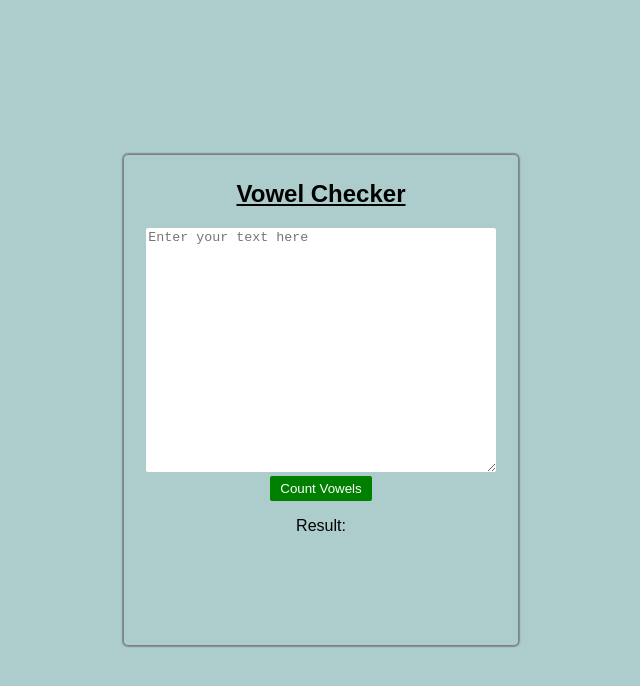
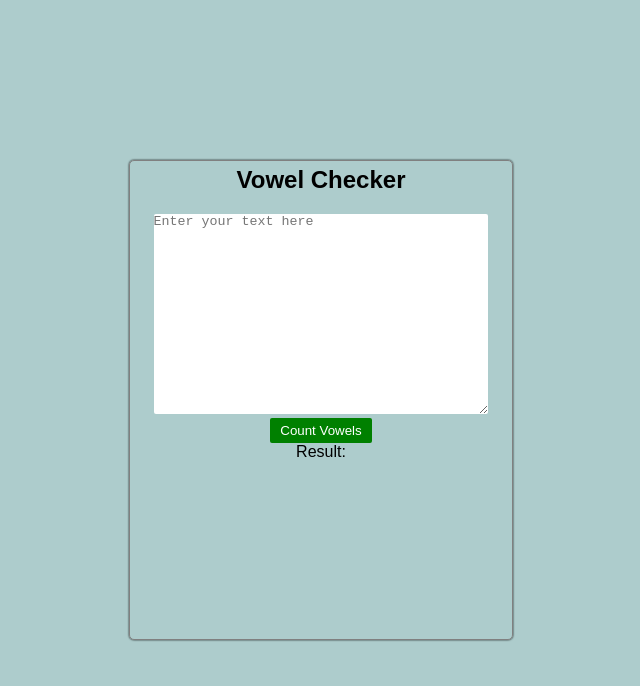
Before and after one commit to subham-20000901/Vowel-Checker, a plain HTML site: page index.html in a window 1280 px wide. Shown: the whole page, without its empty margins (319-959 px from the left). Drawn offline with Linux system fonts and the light colour scheme.

Commit message:
some css styling changes
Added universal box-sizing rule and adjusted textarea height.

```diff
--- a/style.css
+++ b/style.css
@@ -1,3 +1,9 @@
+*{
+    margin: 0;
+    padding:0;
+    box-sizing: border-box;
+}
+
 body{
     margin:0;
     padding:0;
@@ -23,10 +29,11 @@ body{
 }
 .container textarea{
     width:90%;
-    height:50%;
+    height:200px;
     background-color: white;
     border:none;
     border-radius: 2px;
+    margin-top: 20px;
 }
 .count-Btn{
     color:white;
@@ -37,6 +44,6 @@ body{
     padding-left:10px;
     padding-right:10px;
 }
-h2{
+h1{
     text-decoration: underline;
 }
```
